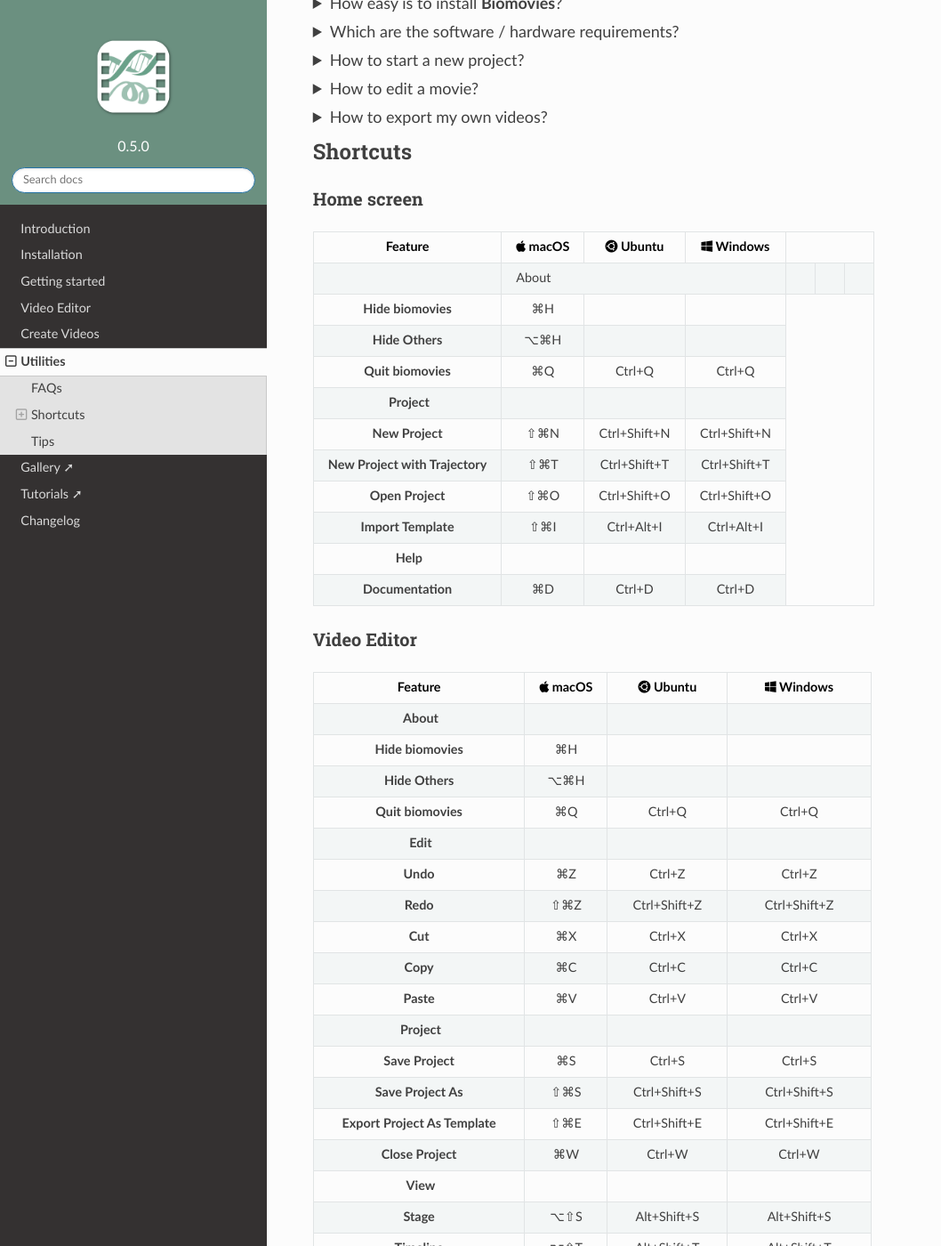
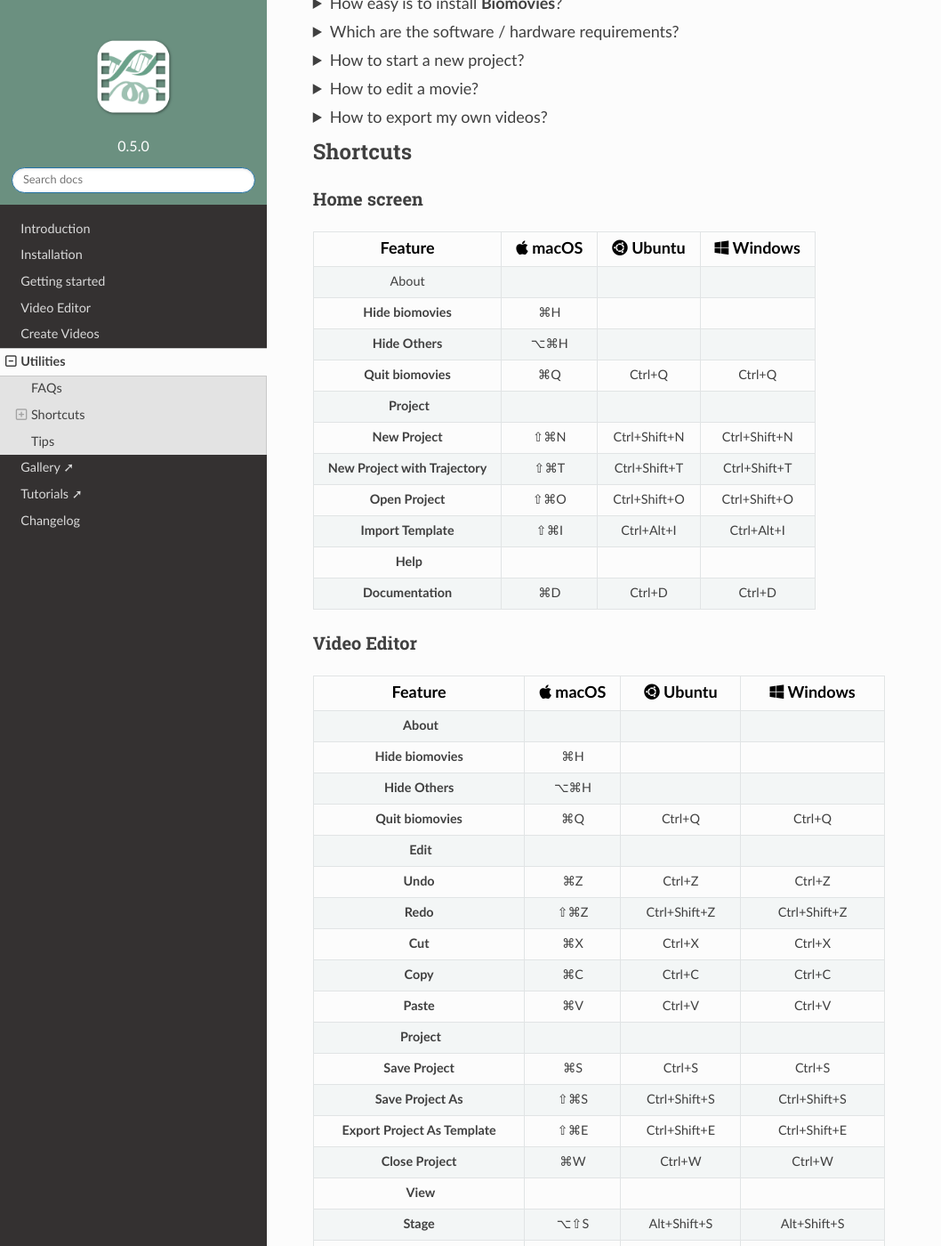
Before and after one commit to gbayarri/biomovies_documentation, a Sphinx documentation site: the page built from docs/source/utilities.md, in a window 1280 px wide and 1400 px high, scrolled down 222 px. Shown: the whole window at 89% size, without its empty margins (0-1058 px from the left). Built offline with Sphinx 7.4.7 and the Read the Docs theme 2.0.0, drawn with Linux system fonts in a browser that asks for light colours.

Commit message:
Utilities > Shortcuts

```diff
--- a/docs/source/_static/theme_overrides.css
+++ b/docs/source/_static/theme_overrides.css
@@ -16,7 +16,8 @@
 
 .wy-table-responsive table td, .wy-table-responsive table th { white-space: normal !important; }
 .wy-table-responsive { overflow: visible !important; }
-.wy-table-responsive table th { font-size: 18px; }
+.rst-content table.docutils thead th { font-size: 18px; }
+td.table-shortcuts-title { font-size: 16px!important; font-weight: 700; }
 
 .wy-menu-vertical a:active { background-color: #6b9080; }
 
--- a/docs/source/utilities.md
+++ b/docs/source/utilities.md
@@ -42,7 +42,7 @@
 
 | Feature | <i class="fa-brands fa-apple"></i> macOS | <i class="fa-brands fa-ubuntu"></i> Ubuntu | <i class="fa-brands fa-windows"></i> Windows
 | :-: | :-: | :-: | :-: |
-|<td colspan=4 class="table-shortcuts-title">About
+| <span class="table-shortcuts-title">About</span>
 | **Hide biomovies** | ⌘H |  |
 | **Hide Others** | ⌥⌘H |  |
 | **Quit biomovies** | ⌘Q | Ctrl+Q | Ctrl+Q
```
